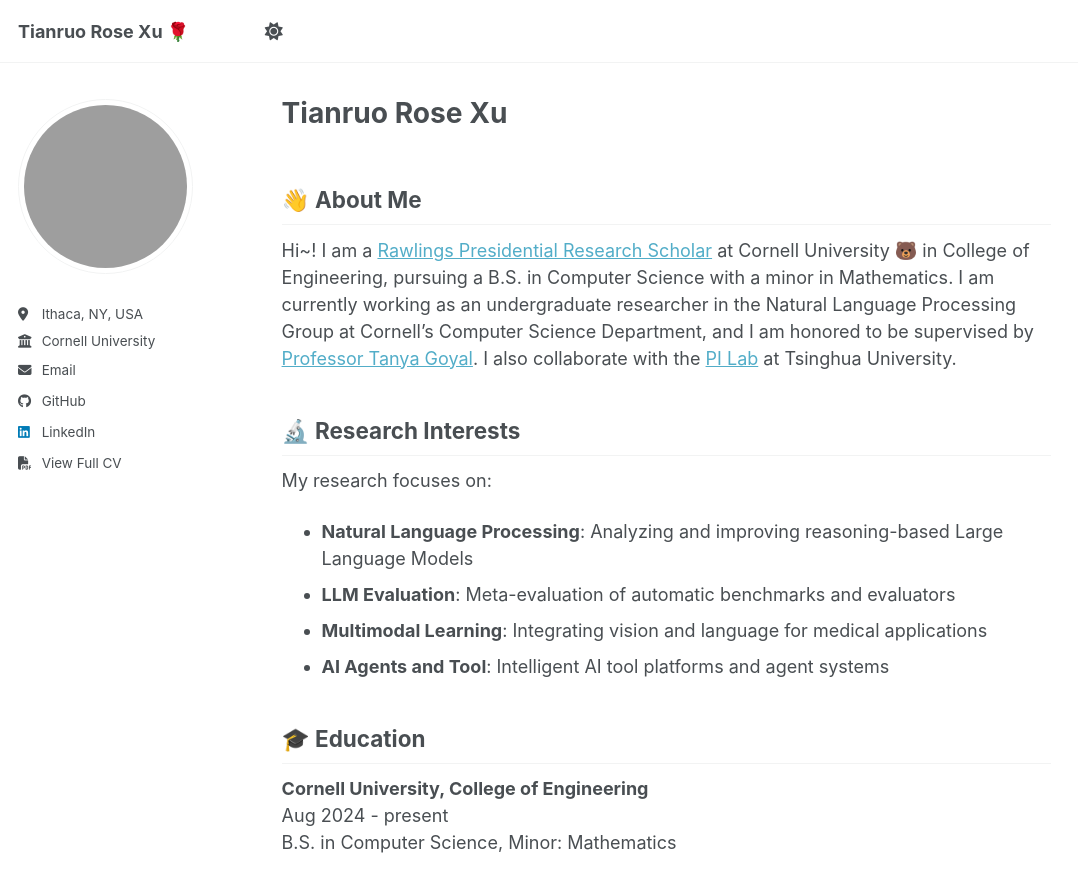
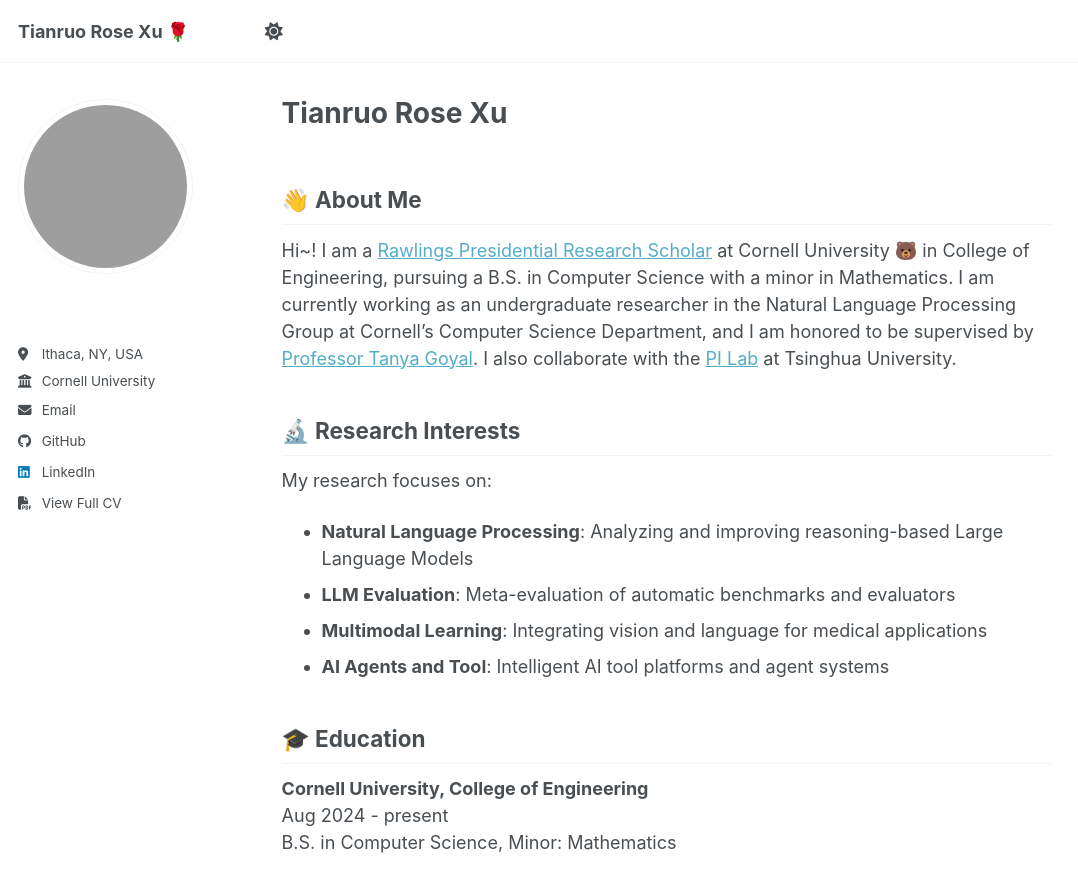
Before and after one commit to XTRose29/xtrose29.github.io, a Jekyll site: the page built from _pages/about.md, in a window 1280 px wide and 900 px high. Shown: the top 892 px of the window, without its empty margins (0-1078 px from the left). Built offline with Jekyll 4.4.1, drawn with Linux system fonts in a browser that asks for light colours; a script bundle is joined from its source files by our own code; library files that are not in the unit come from our copies.

Commit message:
Add blank space below avatar

```diff
--- a/_includes/author-profile.html
+++ b/_includes/author-profile.html
@@ -13,6 +13,8 @@
     	<img src="{{ author.avatar | prepend: "/images/" | prepend: base_path }}" alt="{{ author.name }}" />
     {% endif %}
   </div>
+
+  <div style="height: 40px;"></div>
 
   <div class="author__content">
     {% if author.pronouns %}<p class="author__pronouns">{{ author.pronouns }}</p>{% endif %}
```
